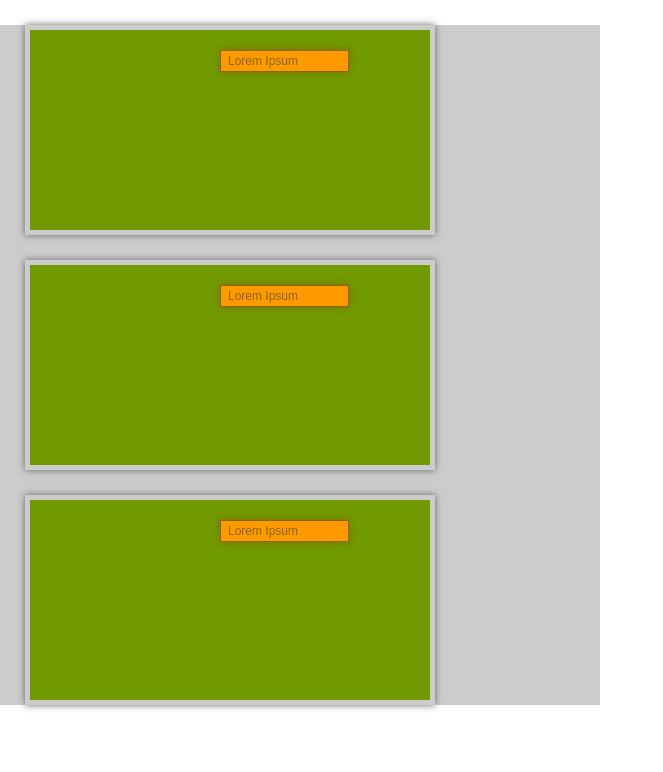
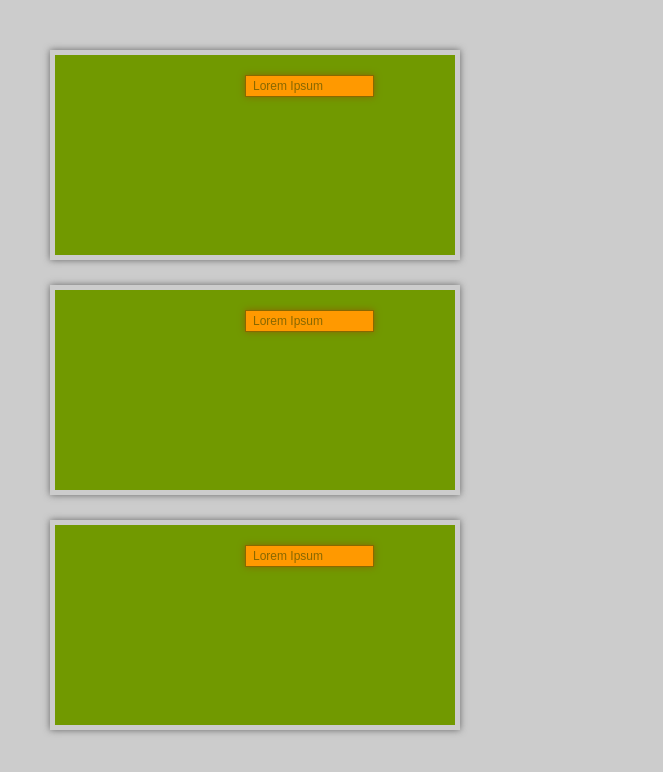
Before and after one commit to AlanAdamson/alanadamson.github.io, a plain HTML site: page work/index.html in a window 1280 px wide. Shown: the whole page, without its empty margins (0-663 px from the left). Drawn offline with Linux system fonts and the light colour scheme.

Commit message:
updated work page

```diff
--- a/style.css
+++ b/style.css
@@ -13,11 +13,8 @@ html, body {
 }*/
 
 .wrapperGray {
-  /*left: 0;
-  right: 0;*/
-  /*height: 100vh;*/
-  /*width: 100%;*/
-  width: 600px;
+  height: 100vh;
+  width: 100vw;
   background-color: #ccc;
 }
 
@@ -28,12 +25,14 @@ html, body {
 }
 
 .contentWrap {
-  /*padding: 25px;*/
+  padding: 25px;
 }
 
 .portfolioBox {
   width: 400px;
   height: 200px;
+  min-width: 400px;
+  min-height: 200px;
   background-color: #719900;
   border: 5px solid #ccc;
   box-shadow: 0 0 7px #666;
```
Also changed, not shown: index.html (+1 -0 lines).
